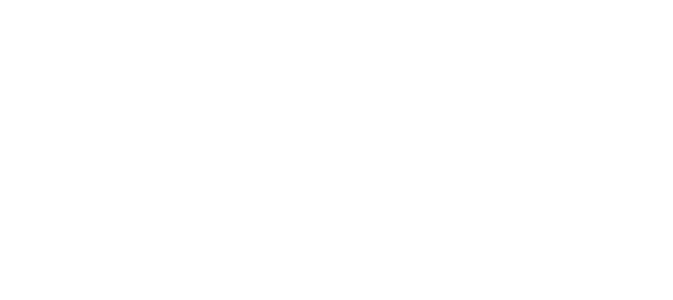
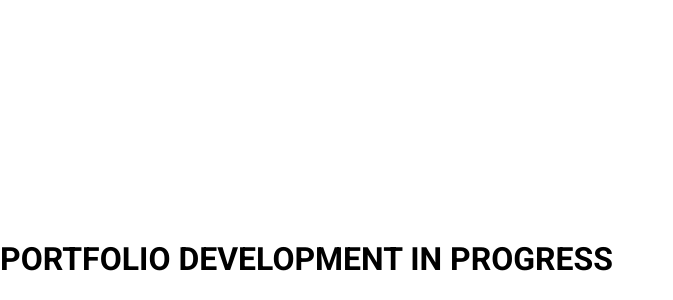
Before and after one commit to lectr1c/portfolio, a React (Vite) app: page / in a window 1280 px wide. Shown: the part 2361-2661 px from the top of the page, without its empty margins (0-673 px from the left). Before the commit the page ends 2580 px from the top, so only its background shows below. Built offline with nearby package versions, Linux system fonts and the light colour scheme.

Commit message:
In Progress Message

```diff
--- a/src/App.tsx
+++ b/src/App.tsx
@@ -10,6 +10,8 @@
       <Hero />
       <Main />
       <div className="placeholder"></div>
+
+      <h1>PORTFOLIO DEVELOPMENT IN PROGRESS</h1>
     </div>
   );
 }
```
